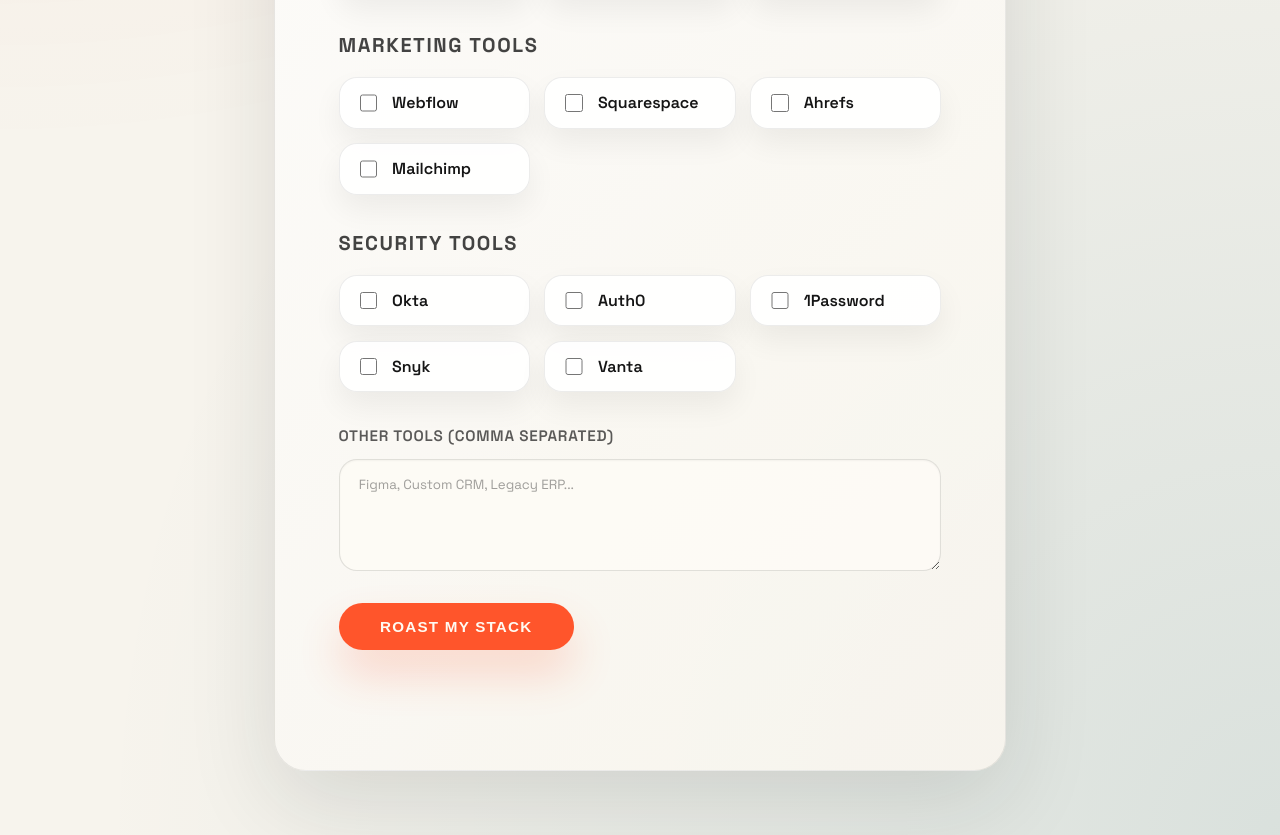
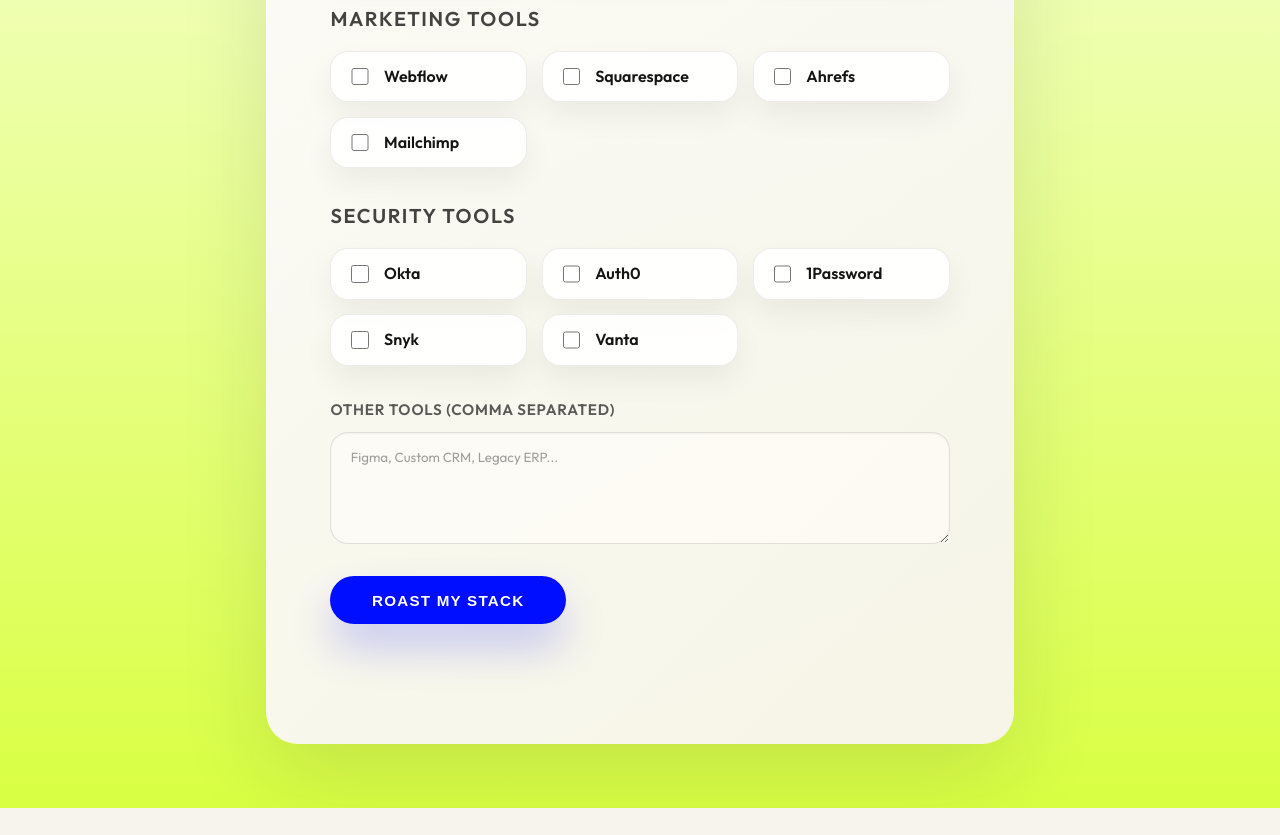
Before and after one commit to kevanlee/roast, a website built with Vite: page index.html in a window 1280 px wide. Shown: the part 1148-1983 px from the top of the page. After the commit the page ends 1956 px from the top, so only its background shows below. Built offline with nearby package versions, Linux system fonts and the light colour scheme; no server answers.

Commit message:
Update branding styles

```diff
--- a/src/style.css
+++ b/src/style.css
@@ -1,7 +1,7 @@
-@import url('https://fonts.googleapis.com/css2?family=Space+Grotesk:wght@400;500;600;700&display=swap');
+@import url('https://fonts.googleapis.com/css2?family=Outfit:wght@400;600&display=swap');
 
 :root {
-  font-family: 'Space Grotesk', 'Inter', system-ui, -apple-system, BlinkMacSystemFont,
+  font-family: 'Outfit', 'Inter', system-ui, -apple-system, BlinkMacSystemFont,
     'Segoe UI', sans-serif;
   background-color: #f7f4ed;
   color: #151515;
@@ -21,8 +21,7 @@
   align-items: center;
   justify-content: center;
   padding: clamp(2rem, 6vw, 4rem);
-  background: radial-gradient(circle at top left, rgba(255, 85, 43, 0.12), transparent 55%),
-    radial-gradient(circle at bottom right, rgba(5, 86, 103, 0.12), transparent 50%);
+  background: linear-gradient(180deg, #ffffff 0%, #ffffff 30%, #d9ff42 100%);
   scrollbar-gutter: stable both-edges;
 }
 
@@ -35,7 +34,6 @@
   background: linear-gradient(135deg, rgba(255, 255, 255, 0.96), rgba(247, 244, 237, 0.96));
   border-radius: 32px;
   padding: clamp(2.5rem, 5vw, 4rem);
-  border: 1px solid rgba(20, 20, 20, 0.08);
   box-shadow: 0 30px 90px rgba(26, 29, 31, 0.12);
   display: grid;
   gap: 2.75rem;
@@ -97,6 +95,7 @@
   letter-spacing: -0.015em;
   text-transform: uppercase;
   line-height: 1.05;
+  font-weight: 600;
 }
 
 .hero h1 span {
@@ -266,16 +265,16 @@
 .primary-button {
   justify-self: start;
   padding: 0.95rem 2.6rem;
-  background: #ff552b;
-  color: #fffaf2;
-  box-shadow: 0 24px 44px rgba(255, 85, 43, 0.2);
+  background: #000eff;
+  color: #ffffff;
+  box-shadow: 0 24px 44px rgba(0, 14, 255, 0.2);
   text-transform: uppercase;
   letter-spacing: 0.08em;
 }
 
 .primary-button:hover:not(:disabled) {
   transform: translateY(-2px);
-  box-shadow: 0 30px 54px rgba(255, 85, 43, 0.28);
+  box-shadow: 0 30px 54px rgba(0, 14, 255, 0.35);
 }
 
 
@@ -294,15 +293,15 @@
 
 .secondary-button {
   padding: 0.8rem 2rem;
-  background: rgba(21, 21, 21, 0.9);
-  color: #f7f4ed;
+  background: #d9ff42;
+  color: #050505;
   letter-spacing: 0.05em;
   text-transform: uppercase;
 }
 
 .secondary-button:hover {
   transform: translateY(-1px);
-  background: #151515;
+  background: #c4ea2c;
 }
 
 .expert-button {
```
